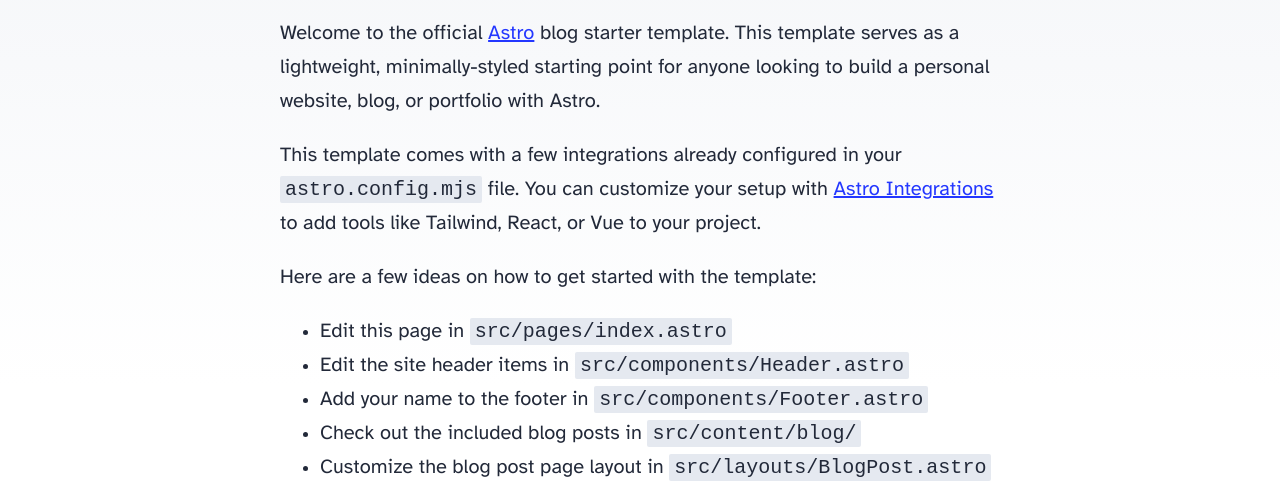
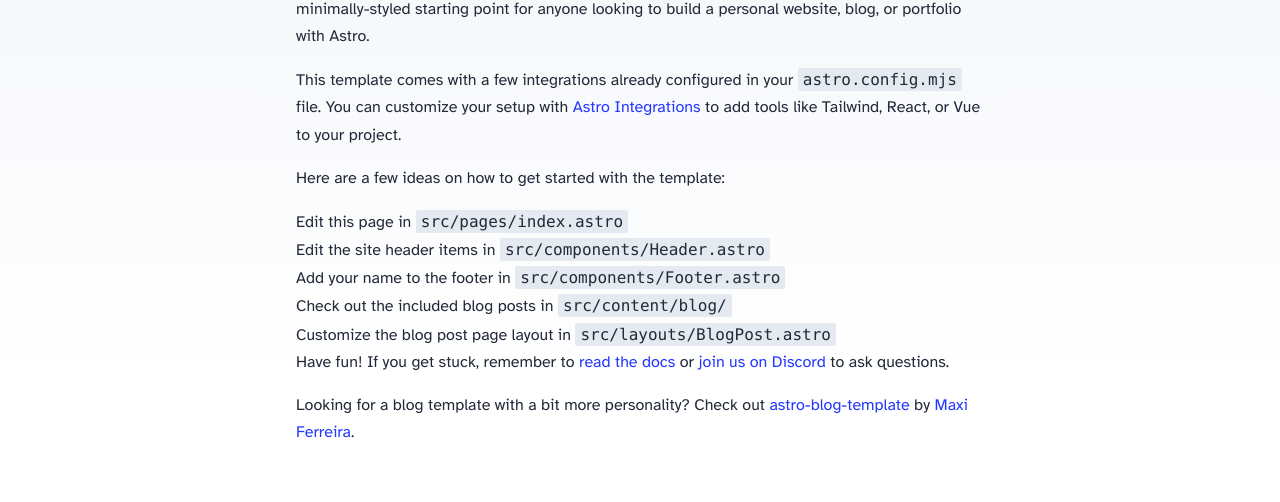
Before and after one commit to albanblanchard/my-astro-test, an Astro site: page / in a window 1280 px wide. Shown: the part 214-716 px from the top of the page. Built offline with nearby package versions, Linux system fonts and the light colour scheme; Astro itself is replaced by a stand-in of ours.

Commit message:
setup tailwind in global css

```diff
--- a/src/styles/global.css
+++ b/src/styles/global.css
@@ -1,3 +1,6 @@
+@import "tailwindcss";
+
+@layer base {
 	/*
   The CSS in this style tag is based off of Bear Blog's default CSS.
   https://github.com/HermanMartinus/bearblog/blob/297026a877bc2ab2b3bdfbd6b9f7961c350917dd/templates/styles/blog/default.css
@@ -16,6 +19,7 @@
 			0 2px 6px rgba(var(--gray), 25%), 0 8px 24px rgba(var(--gray), 33%),
 			0 16px 32px rgba(var(--gray), 33%);
 	}
+
 	@font-face {
 		font-family: 'Atkinson';
 		src: url('/fonts/atkinson-regular.woff') format('woff');
@@ -23,6 +27,7 @@
 		font-style: normal;
 		font-display: swap;
 	}
+
 	@font-face {
 		font-family: 'Atkinson';
 		src: url('/fonts/atkinson-bold.woff') format('woff');
@@ -30,6 +35,7 @@
 		font-style: normal;
 		font-display: swap;
 	}
+
 	body {
 		font-family: 'Atkinson', sans-serif;
 		margin: 0;
@@ -40,15 +46,17 @@
 		word-wrap: break-word;
 		overflow-wrap: break-word;
 		color: rgb(var(--gray-dark));
-	font-size: 20px;
+		font-size: 1rem;
 		line-height: 1.7;
 	}
+
 	main {
 		width: 720px;
 		max-width: calc(100% - 2em);
 		margin: auto;
 		padding: 3em 1em;
 	}
+
 	h1,
 	h2,
 	h3,
@@ -59,78 +67,99 @@
 		color: rgb(var(--black));
 		line-height: 1.2;
 	}
+
 	h1 {
 		font-size: 3.052em;
 	}
+
 	h2 {
 		font-size: 2.441em;
 	}
+
 	h3 {
 		font-size: 1.953em;
 	}
+
 	h4 {
 		font-size: 1.563em;
 	}
+
 	h5 {
 		font-size: 1.25em;
 	}
+
 	strong,
 	b {
 		font-weight: 700;
 	}
+
 	a {
 		color: var(--accent);
 	}
+
 	a:hover {
 		color: var(--accent);
 	}
+
 	p {
 		margin-bottom: 1em;
 	}
+
 	.prose p {
 		margin-bottom: 2em;
 	}
+
 	textarea {
 		width: 100%;
 		font-size: 16px;
 	}
+
 	input {
 		font-size: 16px;
 	}
+
 	table {
 		width: 100%;
 	}
+
 	img {
 		max-width: 100%;
 		height: auto;
 		border-radius: 8px;
 	}
+
 	code {
 		padding: 2px 5px;
 		background-color: rgb(var(--gray-light));
 		border-radius: 2px;
 	}
+
 	pre {
 		padding: 1.5em;
 		border-radius: 8px;
 	}
-pre > code {
+
+	pre>code {
 		all: unset;
 	}
+
 	blockquote {
 		border-left: 4px solid var(--accent);
 		padding: 0 0 0 20px;
 		margin: 0px;
 		font-size: 1.333em;
 	}
+
 	hr {
 		border: none;
 		border-top: 1px solid rgb(var(--gray-light));
 	}
+
 	@media (max-width: 720px) {
 		body {
 			font-size: 18px;
 		}
+
 		main {
 			padding: 1em;
 		}
@@ -153,3 +182,12 @@
 		/* added line to stop words getting smushed together (as they go onto separate lines and some screen readers do not understand line feeds as a space */
 		white-space: nowrap;
 	}
+
+}
+
+@layer components {
+	/* WORDPRESS CLASSES */
+	.is-style-text-subtitle {
+		@apply text-xl;
+	}
+}
```
Lines whose indentation alone changed are shown as unchanged.
